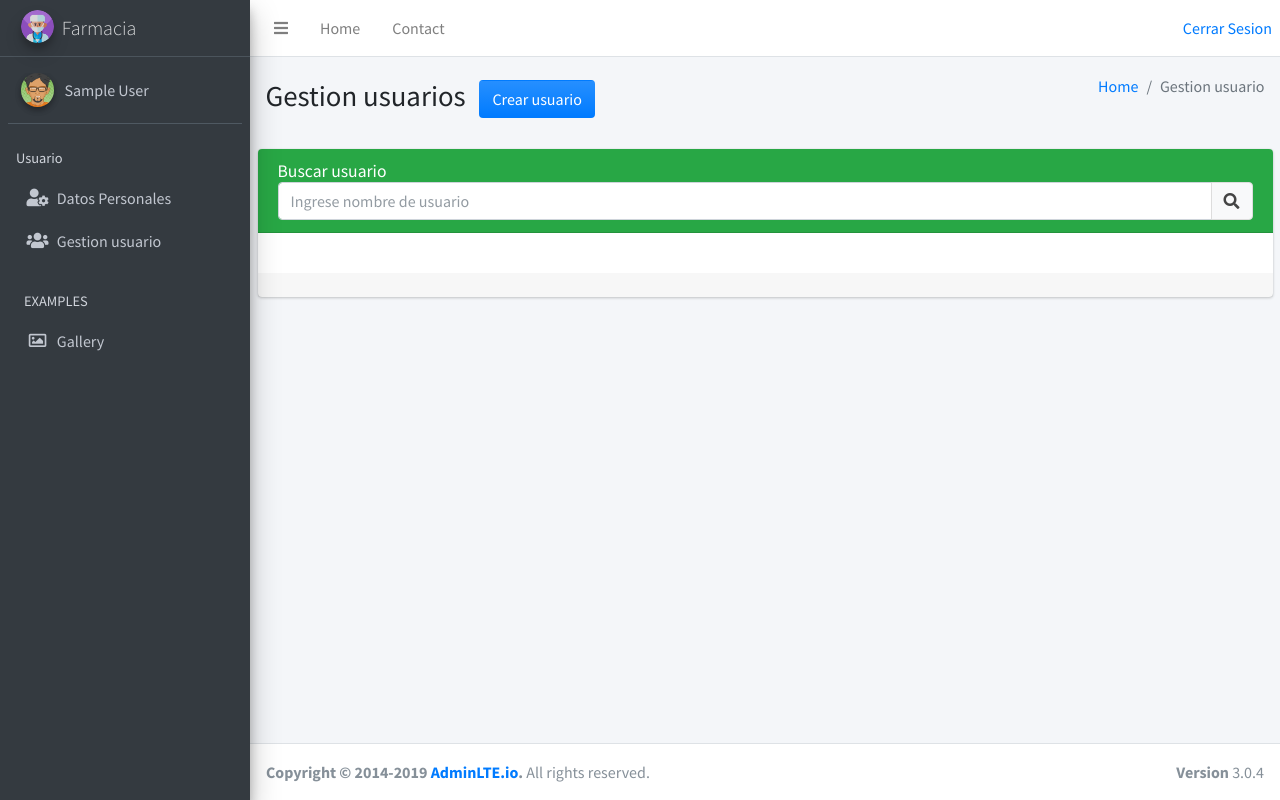
After one commit to albinrk10/BoticaAL, a PHP site: page /vista/adm_usuario.php in a window 1280 px wide. The commit adds this page. Run offline with PHP 8.4, Linux system fonts and the light colour scheme; the visitor is signed in with stand-in values (Sample User, id 1); data that the repository does not hold is empty.

Commit message:
botica1-12

```diff
--- /dev/null
+++ b/vista/adm_usuario.php
@@ -0,0 +1,126 @@
+<?php
+session_start();
+if ($_SESSION['us_tipo'] == 1) {
+    include_once 'layouts/header.php';
+?>
+
+    <title>Adm | Editar Datos</title>
+    <?php
+    include_once 'layouts/nav.php';
+    ?>
+   <!-- Button trigger modal -->
+
+
+<!-- Modal -->
+
+<!-- Modal 2-->
+<div class="modal fade" id="crearusuario" tabindex="-1" role="dialog" aria-labelledby="exampleModalLabel" aria-hidden="true">
+  <div class="modal-dialog" role="document">
+    <div class="modal-content">
+
+      <div class="card card-success">
+        <div class="card-header">
+          <h3 class="card-title">Crear usuario</h3>
+          <button data-dismiss="modal" aria-label="close" class="close">
+                  <span aria-hidden="true">&times;</span>
+            </button>
+        </div>
+        <div class="card-body">
+
+        <form id="form-crear">
+                 <div class="form-group">
+                      <label for="nombre">Nombres</label>
+                      <input id="nombre" type="text" class="form-control" placeholder="Ingrese nombre" required>
+                   </div>
+
+                   <div class="form-group">
+                      <label for="apellido">Apellidos</label>
+                      <input id="apellido" type="text" class="form-control" placeholder="Ingrese apellidoo" required>
+                    </div>
+
+                    <div class="form-group">
+                      <label for="edad">Nacimiento</label>
+                      <input id="edad" type="date" class="form-control" placeholder="Ingrese nacimiento" required>
+                    </div>
+
+                    <div class="form-group">
+                      <label for="dni">DNI</label>
+                      <input id="dni" type="text" class="form-control" placeholder="Ingrese DNI" required>
+                    </div>
+
+                    <div class="form-group">
+                      <label for="pass">Password</label>
+                      <input id="pass" type="password" class="form-control" placeholder="Ingrese contraseña" required>
+                    </div>
+        </form>
+        </div>
+        <div class="card-footer">
+                 <button type="submit"class="btn bg-gradient-primary float-right m-1">Guardar</button>
+                <button type="button" data-dismiss="modal" class="btn btn-outline-secondary float-right m-1">Cerrar</button>
+                </form>
+        </div>
+      </div>
+
+     </div>
+  </div>
+</div>
+
+    <!-- Content Wrapper. Contains page content -->
+    <div class="content-wrapper">
+        <!-- Content Header (Page header) -->
+        <section class="content-header">
+            <div class="container-fluid">
+                <div class="row mb-2">
+                    <div class="col-sm-6">
+                        <h1>Gestion usuarios <button type="button" data-toggle="modal"data-target="#crearusuario" class="btn bg-gradient-primary m-2">Crear usuario</button></h1>
+
+                    </div>
+                    <div class="col-sm-6">
+                        <ol class="breadcrumb float-sm-right">
+                            <li class="breadcrumb-item"><a href="adm_catalogo.php">Home</a></li>
+                            <li class="breadcrumb-item active">Gestion usuario</li>
+                        </ol>
+                    </div>
+                </div>
+            </div><!-- /.container-fluid -->
+        </section>
+        <section>
+
+           <div class="container-fluid">
+             <div class="card card-success">
+               <div class="card-header">
+                 <h3 class="card-title">Buscar usuario</h3>
+                 <div class="input-group">
+                    <input type="text" id="buscar" class="form-control float-left" placeholder="Ingrese nombre de usuario">
+                    <div class="input-group-append">
+                        <button class="btn btn-default"><i class="fas fa-search"></i></button>
+                    </div>
+                </div>
+
+
+               </div>
+               <div class="card-body">
+
+
+               </div>
+               <div class="card-footer">
+
+
+               </div>
+             </div>
+           </div>
+
+        </section>
+
+
+        <!-- /.content -->
+    </div>
+    <!-- /.content-wrapper -->
+
+<?php
+    include_once 'layouts/footer.php';
+} else {
+    header('Location: ../index.php');
+}
+?>
+<script src="../js/Usuario.js"></script>
--- a/vista/layouts/nav.php
+++ b/vista/layouts/nav.php
@@ -82,6 +82,15 @@
             </a>
           </li>
 
+          <li class="nav-item">
+            <a href="adm_usuario.php" class="nav-link">
+              <i class="nav-icon fas fa-users"></i>
+              <p>
+              Gestion usuario
+              </p>
+            </a>
+          </li>
+
 
 
           <li class="nav-header">EXAMPLES</li>
```
Also changed, not shown: img/615e6dab37a2a-logo.png (deleted), img/615e811d7a4d8-descarga (1).jfif (added).
